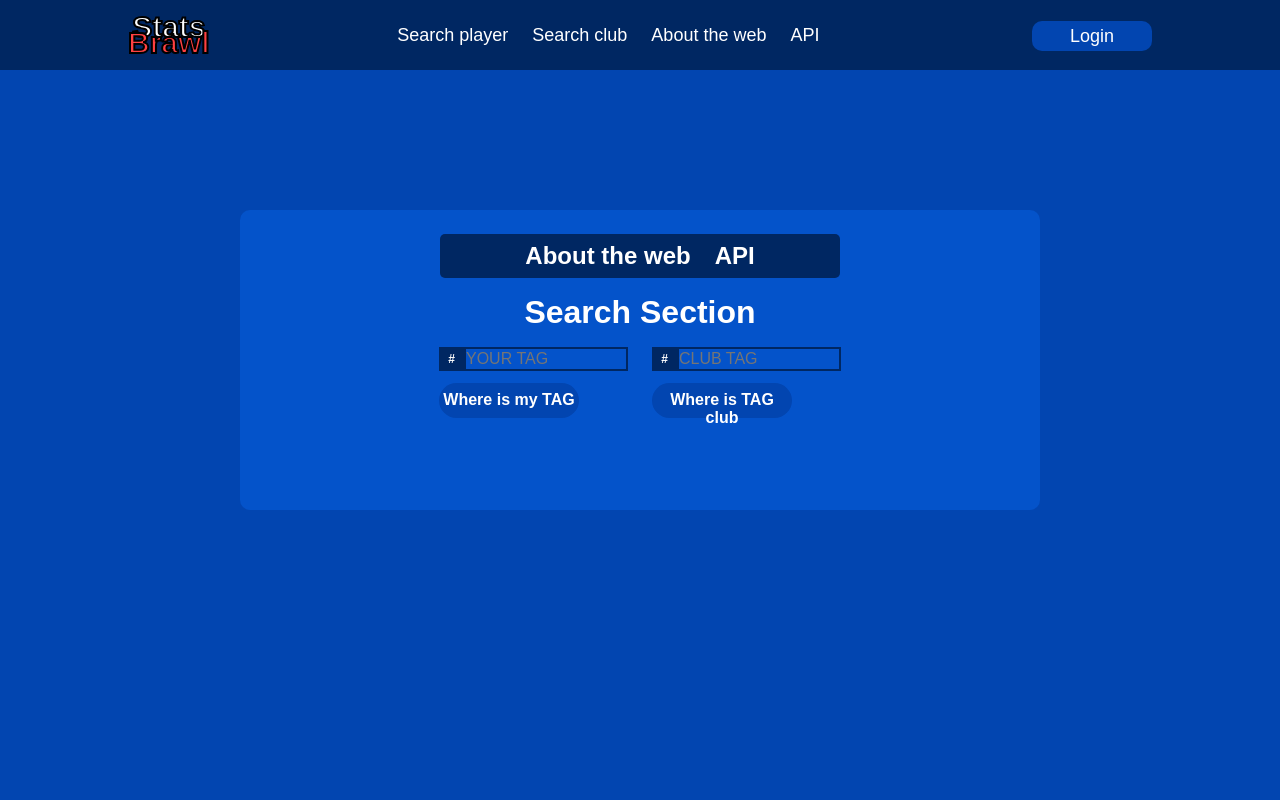
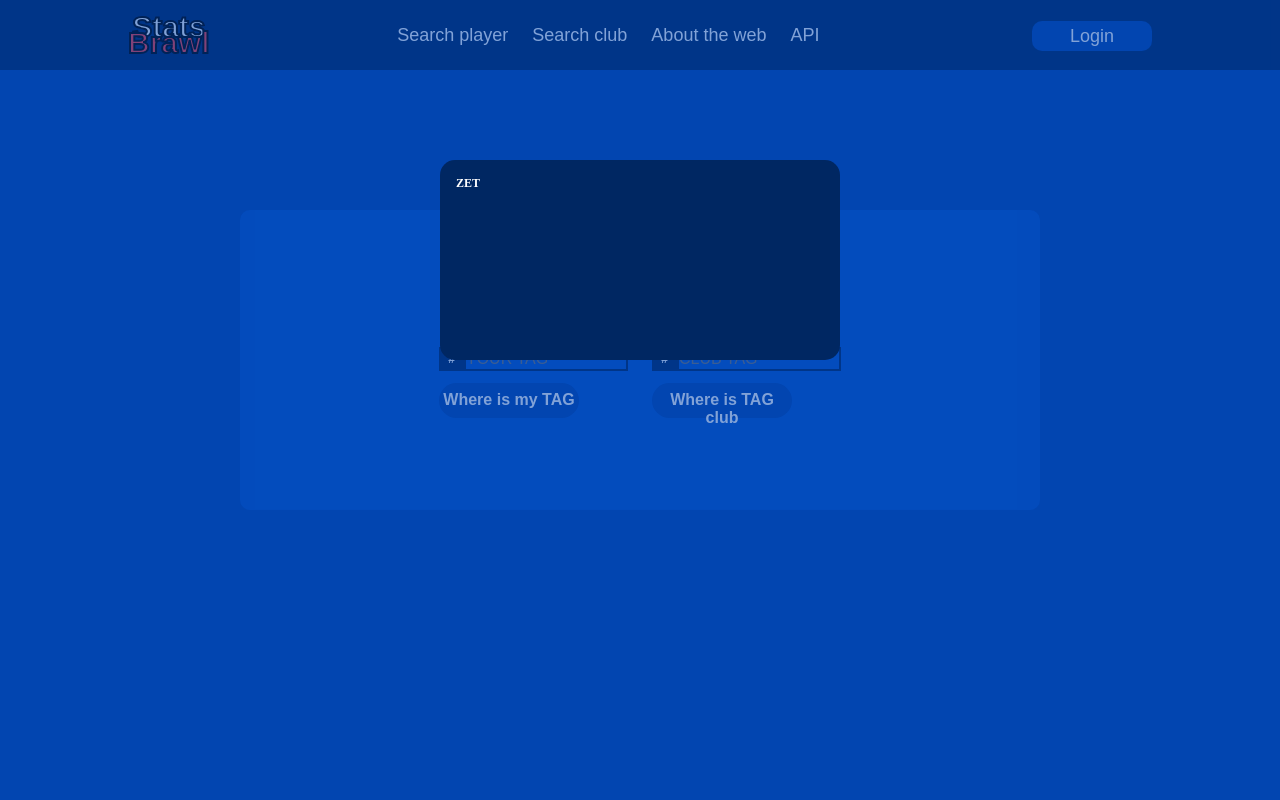
Before and after one commit to CkutlsGit/brawl-stats, a Nuxt app: page / in a window 1280 px wide. Both pictures are taken after a click on the button "Login". Shown: the top 800 px of the page. Built offline with nearby package versions, Linux system fonts and the light colour scheme.

Commit message:
added logic for open modal-window

```diff
--- /dev/null
+++ b/components/LoginModal.vue
@@ -0,0 +1,41 @@
+<template>
+  <div class="modal">
+    <div class="modal__content">
+      <h1>ZET</h1>
+    </div>
+  </div>
+</template>
+
+<script setup lang="ts">
+  const elements = ['header', 'main', 'footer'].map(tag => document.querySelector(tag))
+
+  function setStyled(opacity: string = 'unset', pointerEvents: string = 'unset') {
+    elements.forEach(elem => {
+      if (elem) {
+        elem.style.opacity = opacity
+        elem.style.pointerEvents = pointerEvents
+      }
+    })
+  }
+
+  onMounted(() => setStyled('0.5', 'none'))
+  onUnmounted(() => setStyled())
+</script>
+
+<style scoped>
+.modal {
+  position: absolute;
+  top: 20%;
+  left: 50%;
+  z-index: 10;
+  transform: translateX(-50%);
+}
+
+.modal__content {
+  background: var(--darkest-main-color);
+  width: 400px;
+  height: 200px;
+  border-radius: 15px;
+  padding: 16px;
+}
+</style>
--- a/components/TheHeader.vue
+++ b/components/TheHeader.vue
@@ -15,16 +15,17 @@
         <div class="burger-menu">
           <the-header-burger-menu/>
         </div>
-        <button>
+        <button @click="isOpenModalLogin = !isOpenModalLogin">
           Login
         </button>
       </div>
     </div>
   </header>
+  <login-modal v-if="isOpenModalLogin"/>
 </template>
 
 <script setup lang="ts">
-
+  const isOpenModalLogin = ref(false)
 </script>
 
 <style scoped>
```
